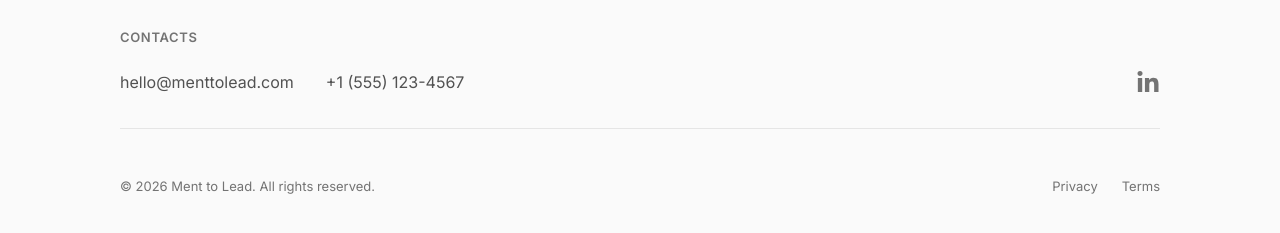
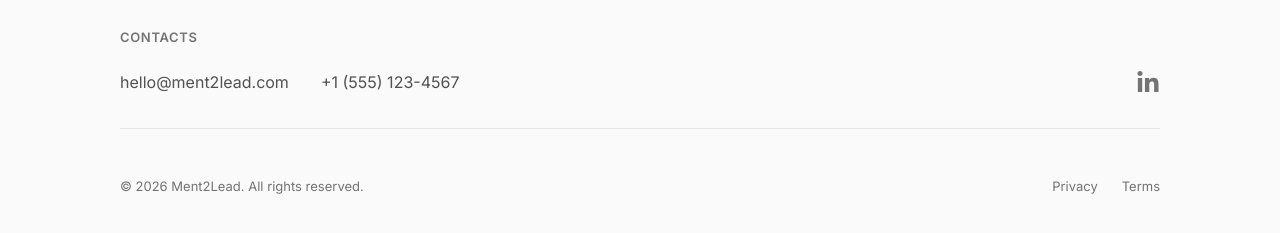
Before and after one commit to ment2lead/ui-prelaunch-landing, a React (Vite) app: page / in a window 1280 px wide. Shown: the part 5334-5567 px from the top of the page. Built offline with nearby package versions, Linux system fonts and the light colour scheme.

Commit message:
normalize brand to Ment2Lead and fix email domain

```diff
--- a/index.html
+++ b/index.html
@@ -3,7 +3,7 @@
   <head>
     <meta charset="UTF-8" />
     <meta name="viewport" content="width=device-width, initial-scale=1.0" />
-    <title>Ment to Lead</title>
+    <title>Ment2Lead</title>
   </head>
   <body>
     <div id="root"><!--app-html--></div>
--- a/scripts/prerender.mjs
+++ b/scripts/prerender.mjs
@@ -34,10 +34,10 @@ async function prerender() {
     <meta charset="UTF-8" />
     <meta http-equiv="refresh" content="0;url=${enUrl}" />
     <script>window.location.replace('${enUrl}')</script>
-    <title>Ment to Lead</title>
+    <title>Ment2Lead</title>
   </head>
   <body>
-    <p>Redirecting to <a href="${enUrl}">Ment to Lead</a>...</p>
+    <p>Redirecting to <a href="${enUrl}">Ment2Lead</a>...</p>
   </body>
 </html>`;
 
--- a/src/i18n/resources/en.json
+++ b/src/i18n/resources/en.json
@@ -155,9 +155,9 @@
   },
   "footer": {
     "contacts": "Contacts",
-    "email": "hello@menttolead.com",
+    "email": "hello@ment2lead.com",
     "phone": "+1 (555) 123-4567",
-    "copyright": "© 2026 Ment to Lead. All rights reserved.",
+    "copyright": "© 2026 Ment2Lead. All rights reserved.",
     "privacy": "Privacy",
     "terms": "Terms"
   }
--- a/src/i18n/resources/uk.json
+++ b/src/i18n/resources/uk.json
@@ -155,9 +155,9 @@
   },
   "footer": {
     "contacts": "Контакти",
-    "email": "hello@menttolead.com",
+    "email": "hello@ment2lead.com",
     "phone": "+380 (44) 123-4567",
-    "copyright": "© 2026 Ment to Lead. Усі права захищені.",
+    "copyright": "© 2026 Ment2Lead. Усі права захищені.",
     "privacy": "Конфіденційність",
     "terms": "Умови"
   }
```
Also changed, not shown: 1 other file (tests, documents, lock files or other folders).
